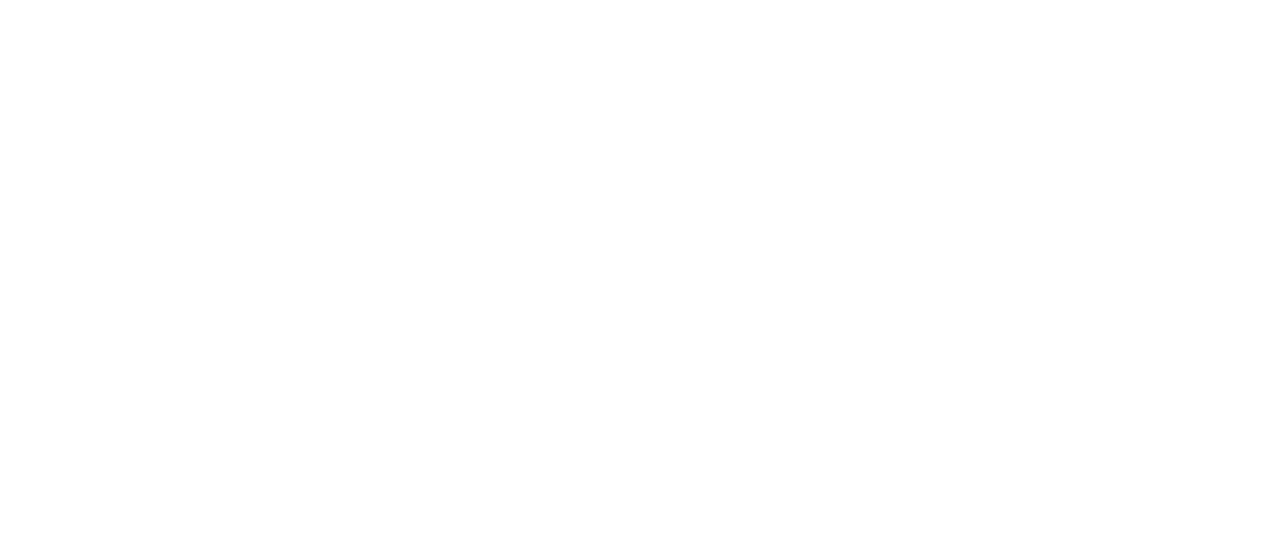
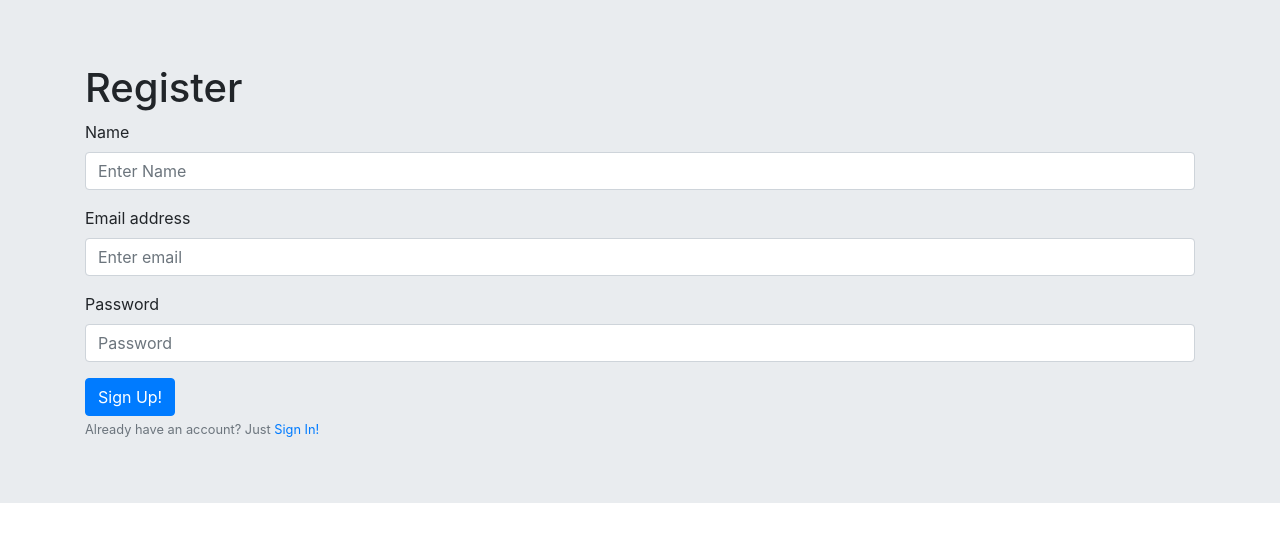
Before and after one commit to sailakshmy/taskOrganizerTool, a React (Create React App) app in the folder sheldonstaskorganizer/: page /signup in a window 1280 px wide. Shown: the top 542 px of the page. Built offline with nearby package versions, Linux system fonts and the light colour scheme.

Commit message:
Commit-2: Created the login and the sign up pages

```diff
--- a/sheldonstaskorganizer/src/App.js
+++ b/sheldonstaskorganizer/src/App.js
@@ -1,5 +1,7 @@
 import { BrowserRouter, Switch, Route } from 'react-router-dom';
 import Home from './components/home/Home';
+import SignUp from './components/signup/SignUp';
+import SignIn from './components/signin/SignIn';
 import './App.css';
 
 function App() {
@@ -7,6 +9,8 @@
     <BrowserRouter>
       <Switch>
         <Route exact path='/' component={Home}/>
+        <Route path='/signup' component={SignUp}/>
+        <Route path='/login' component={SignIn}/>
       </Switch>
     </BrowserRouter>
   );
--- /dev/null
+++ b/sheldonstaskorganizer/src/components/signin/SignIn.jsx
@@ -0,0 +1,51 @@
+import React, { useState } from 'react';
+import Jumbotron from 'react-bootstrap/Jumbotron';
+import Container from 'react-bootstrap/Container';
+import Form from 'react-bootstrap/Form';
+import Button from 'react-bootstrap/Button';
+import { Link } from 'react-router-dom';
+
+const SignIn = () => {
+    const [email, setEmail] = useState('');
+    const [password, setPassword] = useState('');
+    const [loginError, setLoginError] = useState('');
+    const handleLogin = (e) => {
+        e.preventDefault();
+        console.log("email: ", email);
+        console.log("password: ", password);
+    }
+
+    return (
+        <Jumbotron fluid>
+            <Container>
+                <h1> Log In </h1>
+                <Form onSubmit={handleLogin}>
+                    <Form.Group controlId="formBasicEmail">
+                        <Form.Label>Email address</Form.Label>
+                        <Form.Control type="email" placeholder="Enter email" value={email}
+                            required onChange={(e) => setEmail(e.target.value)} />
+                    </Form.Group>
+
+                    <Form.Group controlId="formBasicPassword">
+                        <Form.Label>Password</Form.Label>
+                        <Form.Control type="password" placeholder="Password" value={password}
+                            required onChange={(e) => setPassword(e.target.value)} />
+                    </Form.Group>
+                    <Button variant="primary" type="submit">
+                        LogIn!
+                    </Button>
+                    {loginError &&
+                        <Form.Control.Feedback type='invalid'>
+                            {loginError}
+                        </Form.Control.Feedback>
+                    }
+                    <Form.Text className="text-muted">
+                        Don't have an account? Just <Link to='/signup'>Sign Up!</Link>
+                    </Form.Text>
+                </Form>
+            </Container>
+        </Jumbotron>
+    )
+}
+
+export default SignIn;
--- /dev/null
+++ b/sheldonstaskorganizer/src/components/signup/SignUp.jsx
@@ -0,0 +1,57 @@
+import React,{ useState } from 'react';
+import Jumbotron from 'react-bootstrap/Jumbotron';
+import Container from 'react-bootstrap/Container';
+import Form from 'react-bootstrap/Form';
+import Button from 'react-bootstrap/Button';
+import { Link } from 'react-router-dom';
+
+const SignUp = () => {
+    const [name, setName] = useState('');
+    const [email, setEmail] = useState('');
+    const [password, setPassword] = useState('');
+    const [registrationError, setRegistrationError] = useState('');
+    const handleRegister=(e)=>{
+        e.preventDefault();
+        console.log("name: ", name);
+        console.log("email: ", email);
+        console.log("password: ", password);
+    }
+    return (
+        <Jumbotron fluid>
+            <Container>
+                <h1> Register </h1>
+                <Form onSubmit={handleRegister}>
+                    <Form.Group controlId="formBasicName">
+                        <Form.Label>Name</Form.Label>
+                        <Form.Control placeholder="Enter Name" value={name}
+                            required onChange={(e)=>setName(e.target.value)}/>
+                    </Form.Group>
+                    <Form.Group controlId="formBasicEmail">
+                        <Form.Label>Email address</Form.Label>
+                        <Form.Control type="email" placeholder="Enter email" value={email}
+                            required onChange={(e)=>setEmail(e.target.value)}/>
+                    </Form.Group>
+
+                    <Form.Group controlId="formBasicPassword">
+                        <Form.Label>Password</Form.Label>
+                        <Form.Control type="password" placeholder="Password" value={password}
+                            required onChange={(e)=>setPassword(e.target.value)}/>
+                    </Form.Group>
+                    <Button variant="primary" type="submit">
+                        Sign Up!
+                    </Button>
+                    {registrationError &&
+                   <Form.Control.Feedback type='invalid'>
+                        {registrationError}
+                   </Form.Control.Feedback>
+                  }
+                    <Form.Text className="text-muted">
+                        Already have an account? Just <Link to='/login'>Sign In!</Link>
+                    </Form.Text>
+                </Form>
+            </Container>
+        </Jumbotron>
+    )
+}
+
+export default SignUp;
```
